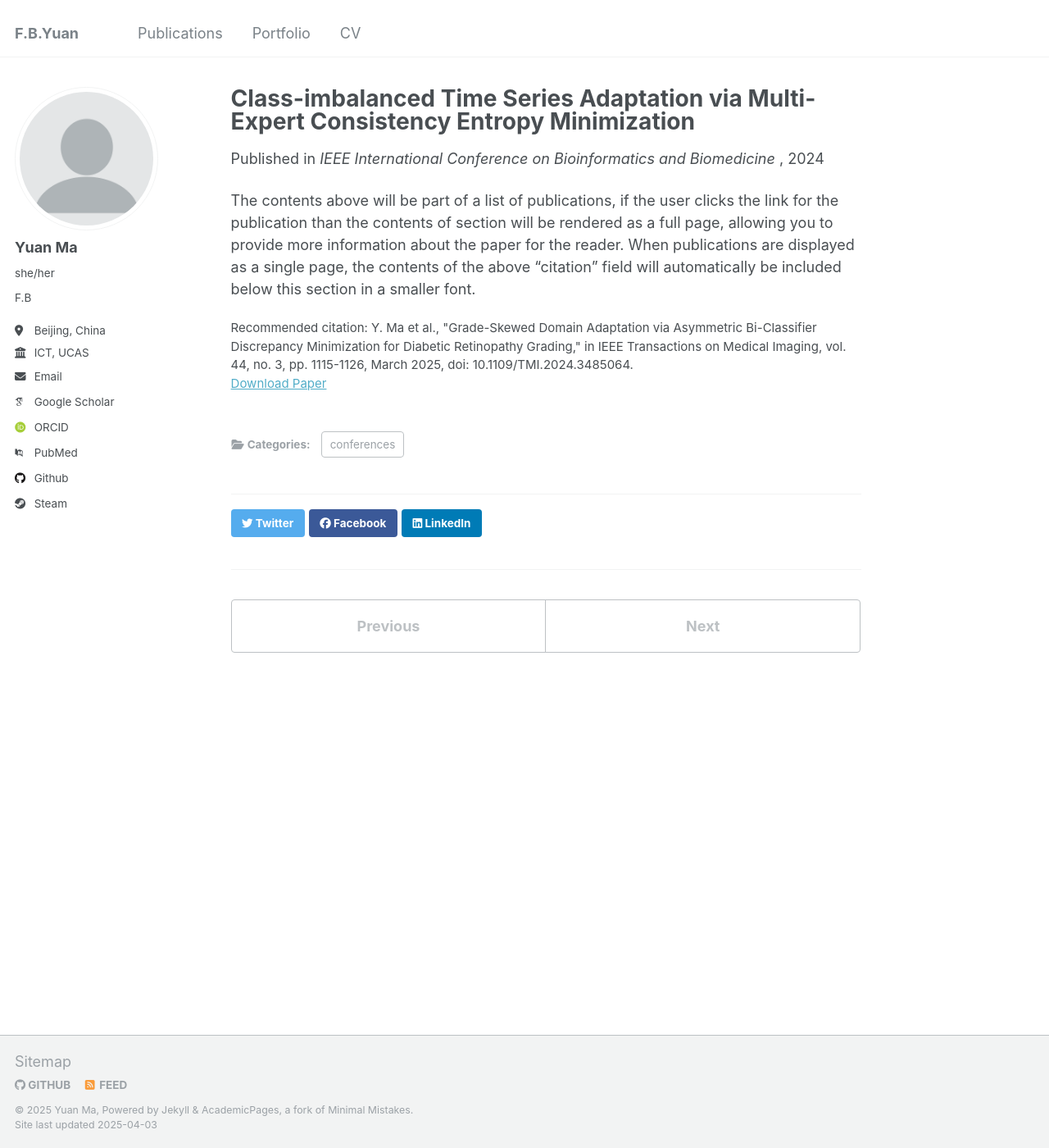
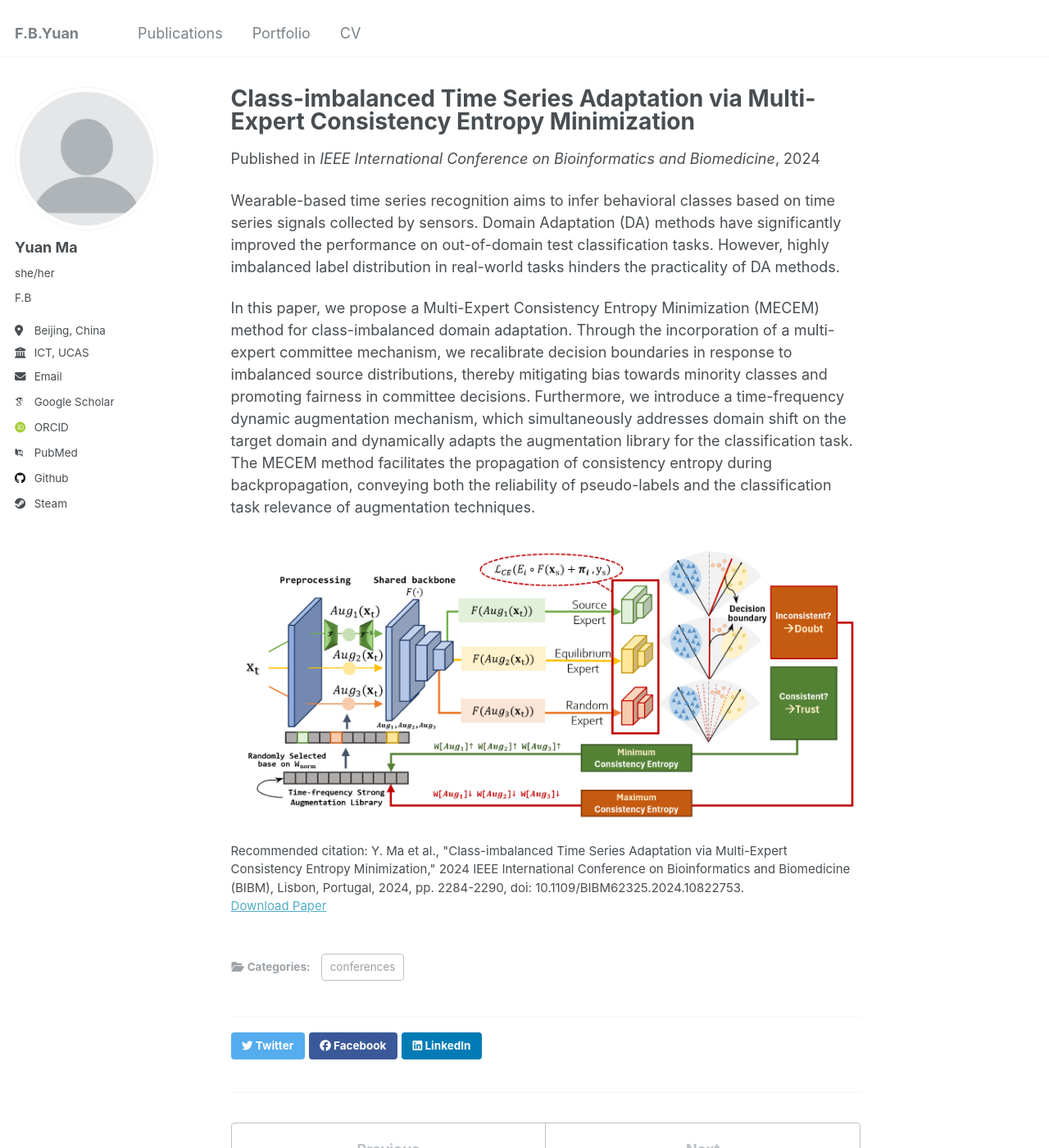
Before and after one commit to FByyyyuan/FByyyyuan.github.io, a Jekyll site: the page built from _publications/2010-10-01-paper-title-number-2.md, in a window 1280 px wide and 1400 px high. Shown: the whole window at 82% size. Built offline with Jekyll 4.4.1, drawn with Linux system fonts in a browser that asks for light colours; some web fonts are replaced.

Commit message:
Update 2010-10-01-paper-title-number-2.md

```diff
--- a/_publications/2010-10-01-paper-title-number-2.md
+++ b/_publications/2010-10-01-paper-title-number-2.md
@@ -5,9 +5,13 @@ category: conferences
 permalink: /publication/2010-10-01-paper-title-number-2
 excerpt: 'Wearable-based time series recognition aims to infer behavioral classes based on time series signals collected by sensors. Domain Adaptation (DA) methods have significantly improved the performance on out-of-domain test classification tasks. However, highly imbalanced label distribution in real-world tasks hinders the practicality of DA methods. In this paper, we propose a Multi-Expert Consistency Entropy Minimization (MECEM) method for class-imbalanced domain adaptation. Through the incorporation of a multi-expert committee mechanism, we recalibrate decision boundaries in response to imbalanced source distributions, thereby mitigating bias towards minority classes and promoting fairness in committee decisions. Furthermore, we introduce a time-frequency dynamic augmentation mechanism, which simultaneously addresses domain shift on the target domain and dynamically adapts the augmentation library for the classification task. The MECEM method facilitates the propagation of consistency entropy during backpropagation, conveying both the reliability of pseudo-labels and the classification task relevance of augmentation techniques.'
 date: 2024-12-2
-venue: 'IEEE International Conference on Bioinformatics and Biomedicine '
+venue: 'IEEE International Conference on Bioinformatics and Biomedicine'
 paperurl: 'https://ieeexplore.ieee.org/document/10822753'
-citation: 'Y. Ma et al., "Grade-Skewed Domain Adaptation via Asymmetric Bi-Classifier Discrepancy Minimization for Diabetic Retinopathy Grading," in IEEE Transactions on Medical Imaging, vol. 44, no. 3, pp. 1115-1126, March 2025, doi: 10.1109/TMI.2024.3485064. '
+citation: 'Y. Ma et al., "Class-imbalanced Time Series Adaptation via Multi-Expert Consistency Entropy Minimization," 2024 IEEE International Conference on Bioinformatics and Biomedicine (BIBM), Lisbon, Portugal, 2024, pp. 2284-2290, doi: 10.1109/BIBM62325.2024.10822753. '
 ---
 
-The contents above will be part of a list of publications, if the user clicks the link for the publication than the contents of section will be rendered as a full page, allowing you to provide more information about the paper for the reader. When publications are displayed as a single page, the contents of the above "citation" field will automatically be included below this section in a smaller font.
+Wearable-based time series recognition aims to infer behavioral classes based on time series signals collected by sensors. Domain Adaptation (DA) methods have significantly improved the performance on out-of-domain test classification tasks. However, highly imbalanced label distribution in real-world tasks hinders the practicality of DA methods.
+
+In this paper, we propose a Multi-Expert Consistency Entropy Minimization (MECEM) method for class-imbalanced domain adaptation. Through the incorporation of a multi-expert committee mechanism, we recalibrate decision boundaries in response to imbalanced source distributions, thereby mitigating bias towards minority classes and promoting fairness in committee decisions. Furthermore, we introduce a time-frequency dynamic augmentation mechanism, which simultaneously addresses domain shift on the target domain and dynamically adapts the augmentation library for the classification task. The MECEM method facilitates the propagation of consistency entropy during backpropagation, conveying both the reliability of pseudo-labels and the classification task relevance of augmentation techniques.
+
+![MECEM](https://raw.githubusercontent.com/FByyyyuan/FByyyyuan.github.io/master/files/FB002.png)
```
